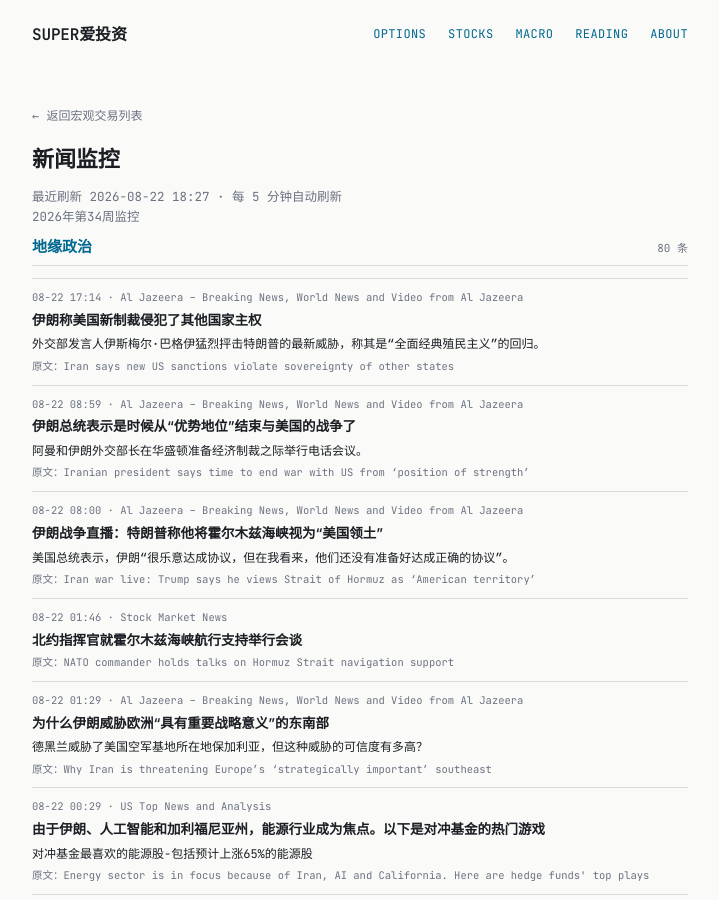
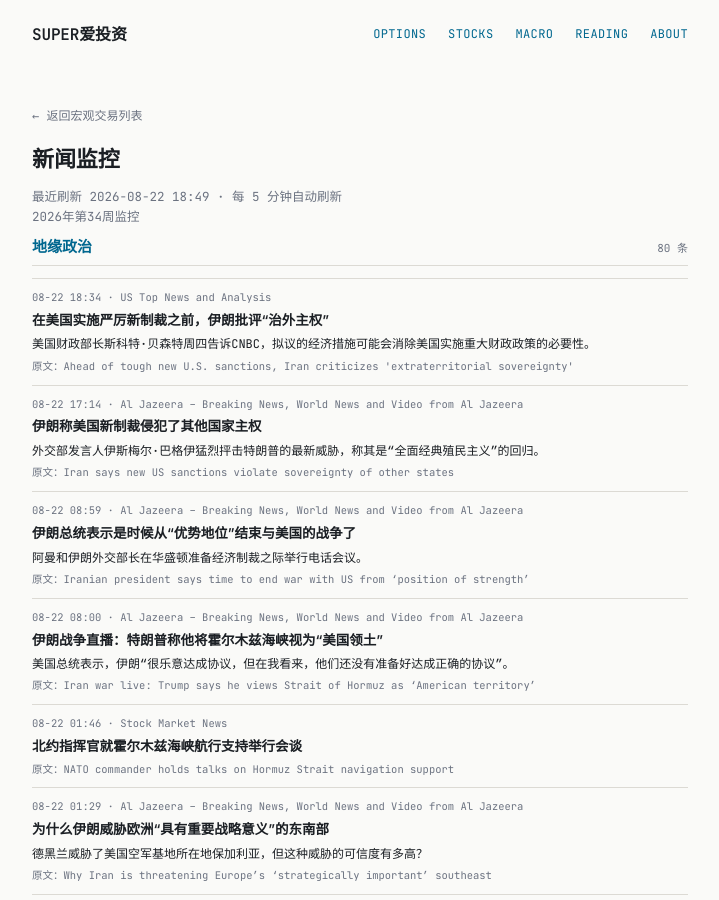
Before and after one commit to tang3super/tang3super.github.io, a Jekyll site: the page built from macro-trade/news-digest.md, in a window 1280 px wide and 900 px high. Shown: the whole window, without its empty margins (280-999 px from the left). Built offline with Jekyll 4.4.1, drawn with Linux system fonts in a browser that asks for light colours; some of the changed text lies outside the part shown.

Commit message:
sync news-digest article

```diff
--- a/macro-trade/news-digest.md
+++ b/macro-trade/news-digest.md
@@ -5,11 +5,18 @@ title: 新闻监控
 date: '2026-08-22'
 summary: 2026年第34周监控
 week_label: 2026年第34周监控
-last_updated: 2026-08-22 18:27
+last_updated: 2026-08-22 18:49
 refresh_note: 每 5 分钟自动刷新
 topics:
 - name: 地缘政治
   items:
+  - title: Ahead of tough new U.S. sanctions, Iran criticizes 'extraterritorial sovereignty'
+    summary: U.S. Treasury Secretary Scott Bessent told CNBC on Thursday that the proposed economic measures will likely negate the need for major U.S. m…
+    link: https://www.cnbc.com/2026/08/22/iran-criticizes-us-sanctions-extraterritorial-sovereignty.html
+    source: US Top News and Analysis
+    time: 08-22 18:34
+    title_zh: 在美国实施严厉新制裁之前，伊朗批评“治外主权”
+    summary_zh: 美国财政部长斯科特·贝森特周四告诉CNBC，拟议的经济措施可能会消除美国实施重大财政政策的必要性。
   - title: Iran says new US sanctions violate sovereignty of other states
     summary: Foreign Ministry spokesman Esmaeil Baghaei slams Trump's latest threat as a return to 'full-scale classic colonialism'.
     link: https://www.aljazeera.com/news/2026/8/22/iran-says-new-us-sanctions-violate-sovereignty-of-other-states?traffic_source=rss
```
Also changed, not shown: other parts of macro-trade/news-digest.md (+0 -6 lines).
